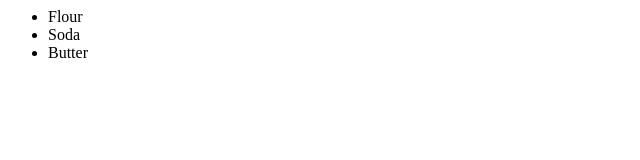
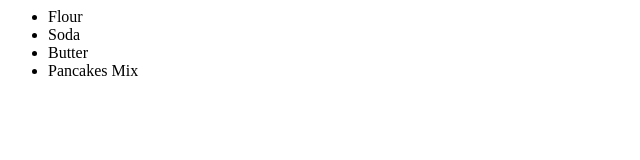
Before and after one commit to JMF2012/grocerylist, a plain HTML site: page index.html in a window 1280 px wide. Shown: the full height of the page, 0-640 px from the left. Drawn offline with Linux system fonts and the light colour scheme.

Commit message:
Added panckage mix to the list

```diff
--- a/index.html
+++ b/index.html
@@ -4,6 +4,7 @@
 			<li>Flour</li>
 			<li>Soda</li>
 			<li>Butter</li>
+			<li>Pancakes Mix</li>
 		</ul>
 	</body>
 <html>
```
